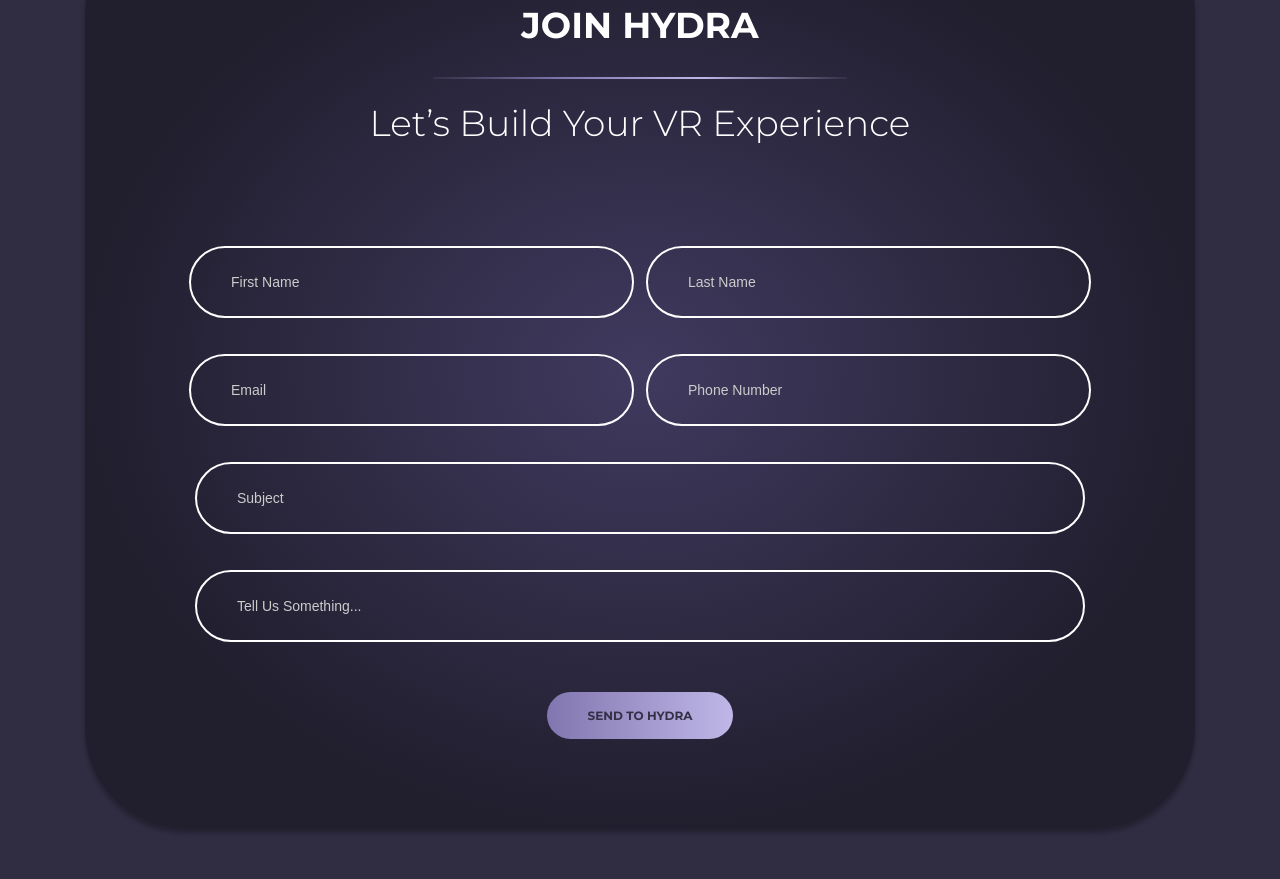
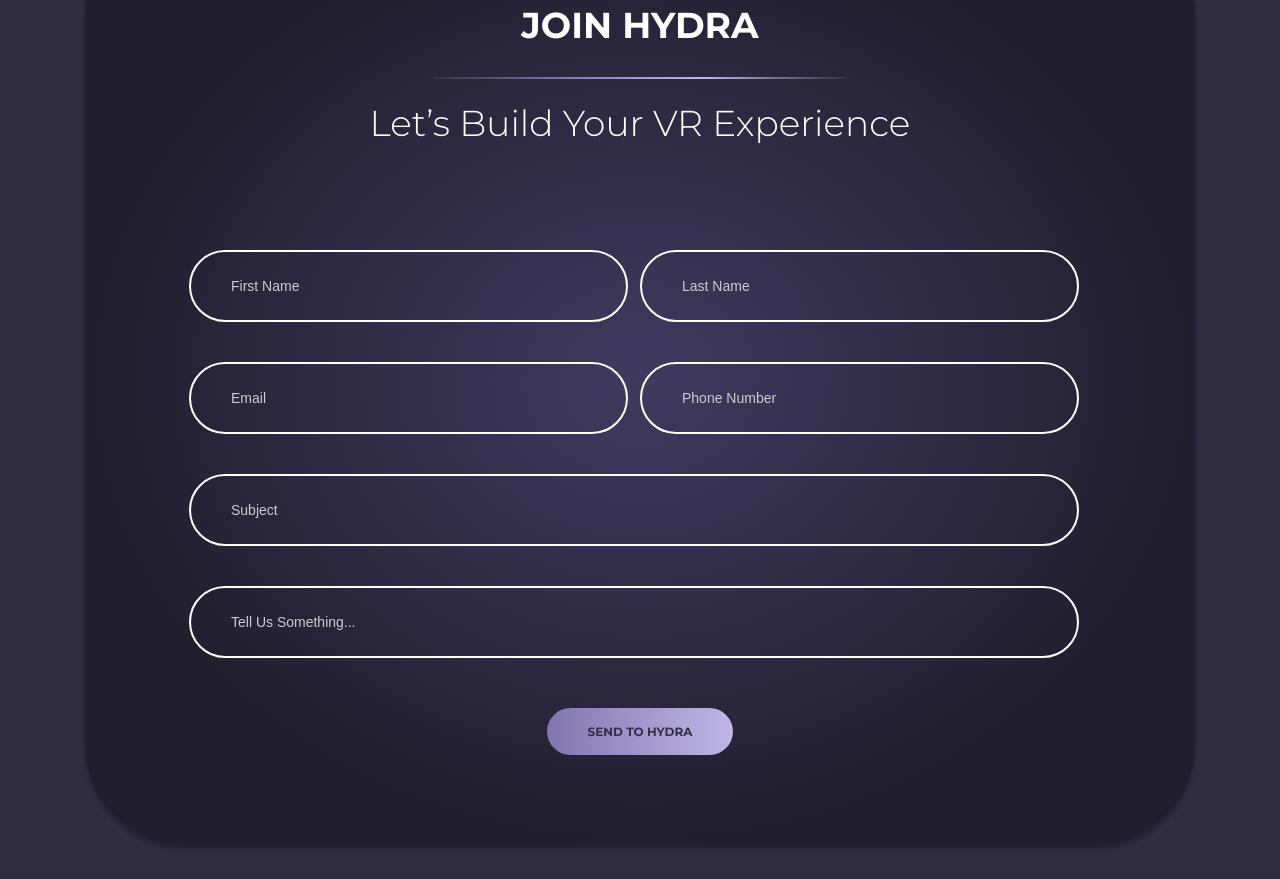
Before and after one commit to nguyenlongnd/HYDRA_VR, a plain HTML site: page index.html in a window 1280 px wide. Shown: the part 4141-5020 px from the top of the page. Drawn offline with Linux system fonts and the light colour scheme.

Commit message:
fix validate form html,css

```diff
--- a/assets/css/base.css
+++ b/assets/css/base.css
@@ -50,7 +50,8 @@ html,body{
     color: #fff;
     font-weight: 400;
     font-size: 14px;
-    margin-top: 36px;
+    margin-top: 40px;
+    width: 100%;
 }
 ::placeholder { /* Chrome, Firefox, Opera, Safari 10.1+ */
     color: #ccc;
--- a/assets/css/styles.css
+++ b/assets/css/styles.css
@@ -530,6 +530,28 @@
     align-items: center;
     justify-content: center;
 }
+.form-group{
+    width: 100%;
+    display: flex;
+    flex-direction: column;
+    position: relative;
+    height: 100%;
+}
+.form-group-left{
+    margin-right: 12px;
+}
+.form-message{
+    position: absolute;
+    bottom: -20px;
+    left: 20px;
+}
+.form-group.invalid{
+    color: rgb(255, 105, 105);
+}
+.form-group.invalid input{
+    border: 2px solid rgb(255, 105, 105);
+}
+
 input:first-child{
     margin-right: 12px;
 }
--- a/index.html
+++ b/index.html
@@ -397,31 +397,45 @@
                     </div>
                 </div>
             </div>
-            <div class="user-info-section">
+            <form class="user-info-section">
                 <div class="user-info-section-header">
                     <p class="user-info-header-title">JOIN HYDRA</p>
                     <div class="user-info-separate"></div>
                     <p class="user-info-subtitle">Let’s Build Your VR Experience</p>
                 </div>
                 <div class="user-info-section-body">
-                    <div action="submit" class="user-info-section-form">
+                    <div id="form-1" action="submit" class="user-info-section-form">
                         <div>
-                            <input class="style-input col-xl-6 col-lg-6 col-md-6" type="text" placeholder="First Name">
-                            <input class="style-input col-xl-6 col-lg-6 col-md-6" type="text" placeholder="Last Name">
+                            <div class="form-group form-group-left">
+                                <input id="first-name" class="style-input" type="text" placeholder="First Name">
+                                <div class="form-message"></div>
+                            </div>
+                            <div class="form-group">
+                                <input id="last-name" class="style-input" type="text" placeholder="Last Name">
+                                <span class="form-message"></span>
+                            </div>
                         </div>
-                        <div >
-                            <input class="style-input col-xl-6 col-lg-6 col-md-6" type="text" placeholder="Email">
-                            <input class="style-input col-xl-6 col-lg-6 col-md-6" type="text" placeholder="Phone Number">
+                        <div>
+                            <div class="form-group form-group-left">
+                                <input id="email" class="style-input" type="text" placeholder="Email">
+                            </div>
+                            <div class="form-group">
+                                <input id="phone-number" class="style-input" type="text" placeholder="Phone Number">
+                            </div>
                         </div>
-                        <input class="style-input col-12" type="text" placeholder="Subject">
-                        <input class="style-input col-12" type="text" placeholder="Tell Us Something...">
+                        <div class="form-group">
+                            <input id="subject" class="style-input " type="text" placeholder="Subject">
+                        </div>
+                        <div class="form-group">
+                            <input id="comment" class="style-input " type="text" placeholder="Tell Us Something...">
+                        </div>
                         <span class="user-info-submit btn">
                             SEND TO HYDRA
                         </span>
 
                     </div>
                 </div>
-            </div>
+            </form>
             <div class="footer-section">
                 <div class="footer-section-header">
                     <div class="footer-section-logo">
@@ -466,6 +480,17 @@
         </div>
     </div>
     <script src="./main.js"></script>
+    <script src="./validator.js"></script>
+    <script>
+        validator({
+            form: "#form-1",
+            validator: [
+                validator.isRequired("#first-name"),
+                validator.isRequired("#last-name")
+
+            ]
+        })
+    </script>
 </body>
 
 </html>
--- a/main.js
+++ b/main.js
@@ -69,8 +69,6 @@ window.addEventListener("resize", () => {
     const nextIconElement = document.querySelectorAll(".services-next-icon")
     const backIconElement = document.querySelectorAll(".services-back-icon")
     let slidesItem = document.querySelectorAll(".benefit-card")
-
-    console.log("slidesItem: ",slidesItem);
 
     if (widthDevice < 798 && widthDevice > 748) {
         for (let i = 0; i < slidesItem.length; i++) {
@@ -163,8 +161,6 @@ window.addEventListener("resize", () => {
     const backIconElement = document.querySelectorAll(".back-icon-process-section")
     let slidesItem = document.querySelectorAll(".process-section-stage")
 
-    console.log("slidesItem: ",slidesItem);
-
     if (widthDevice < 798 && widthDevice > 748) {
         for (let i = 0; i < slidesItem.length; i++) {
             slidesItem[i].style.display = "none"
--- /dev/null
+++ b/validator.js
@@ -0,0 +1,14 @@
+
+function validator(options){
+    var formElement = document.querySelector(options.form)
+    console.log(options.form);
+}
+
+validator.isRequired = (selector) => {
+    return {
+        selector,
+         test: () => {
+
+        }
+    }
+}
```
